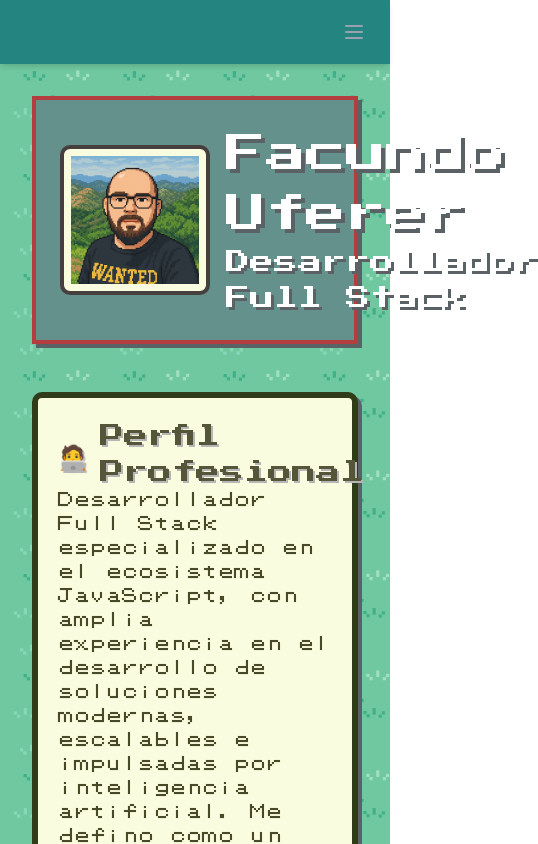
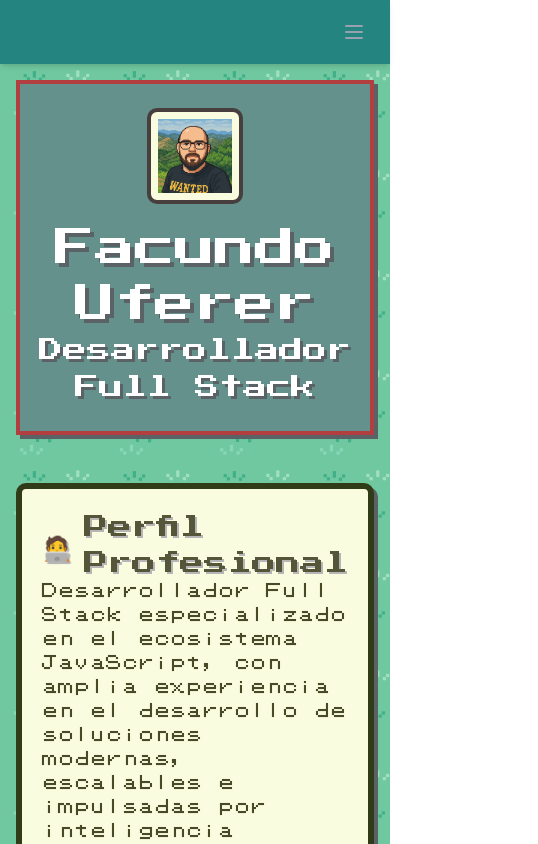
Before and after one commit to facundouferer/facundouferer, a Next.js app: page / in a window 390 px wide. Shown: the top 844 px of the page, 538 px wide, since content can reach past the window. Built offline with nearby package versions, Linux system fonts and the light colour scheme.

Commit message:
fix responsive titulo

```diff
--- a/src/app/page.tsx
+++ b/src/app/page.tsx
@@ -22,20 +22,20 @@ export default function Home() {
   }, []);
 
   return (
-    <div className="home min-h-screen flex flex-col items-center p-8 sm:p-20">
+    <div className="home min-h-screen flex flex-col items-center p-4 sm:p-8 lg:p-20">
       <main className="max-w-4xl w-full space-y-12">
 
-        <div className="title flex items-center">
+        <div className="title flex flex-col sm:flex-row items-center sm:items-start text-center sm:text-left">
           <Image
             src="/pokemon/foto.png"
             alt="Foto de Facundo Uferer"
             width={150}
             height={150}
-            className="image-zoom"
+            className="image-zoom w-24 h-24 sm:w-36 sm:h-36 lg:w-40 lg:h-40"
           />
-          <div className="ml-4 flex flex-col justify-center">
-            <h1 id="titulo" className="typewriter" tabIndex={-1}></h1>
-            <h2 id="bajada" className="typewriter" tabIndex={-1}></h2>
+          <div className="mt-4 sm:mt-0 sm:ml-4 flex flex-col justify-center">
+            <h1 id="titulo" className="typewriter text-xl sm:text-2xl lg:text-3xl" tabIndex={-1}></h1>
+            <h2 id="bajada" className="typewriter text-lg sm:text-xl lg:text-2xl" tabIndex={-1}></h2>
           </div>
         </div>
 
```
